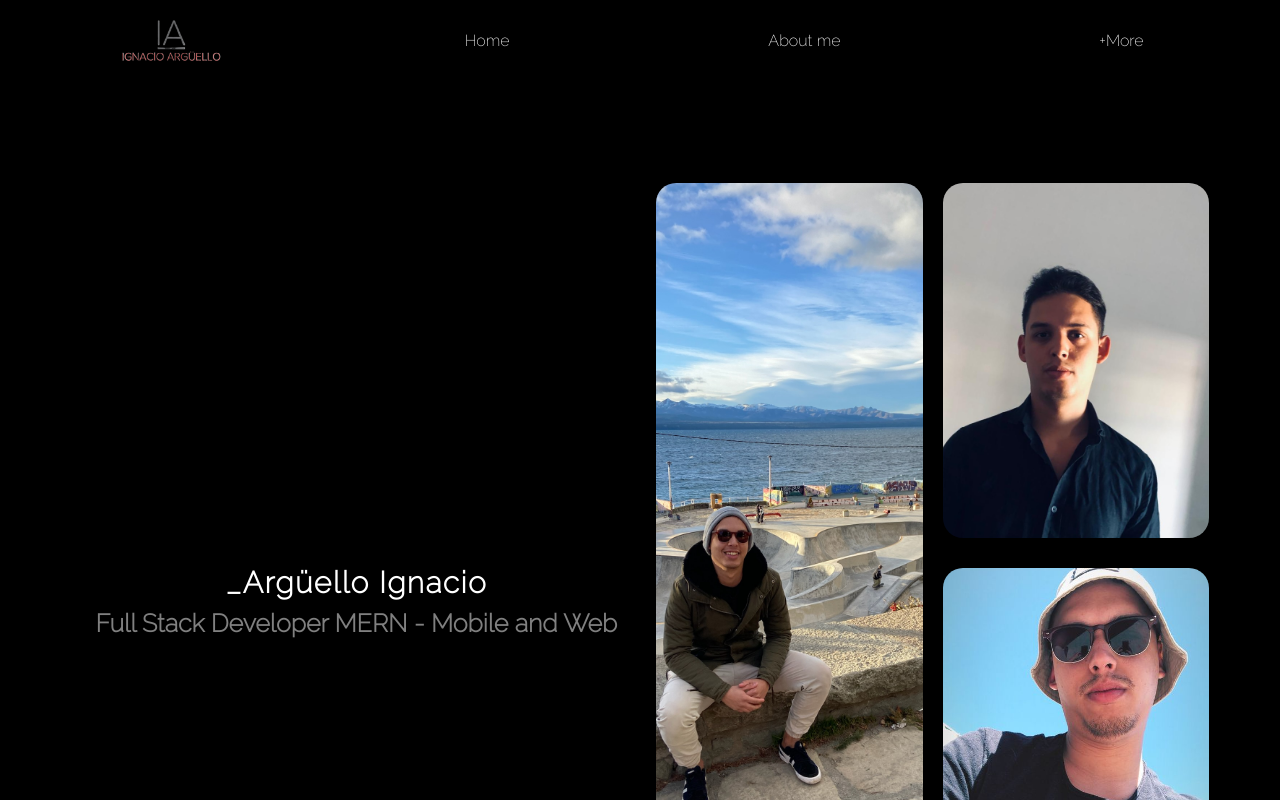
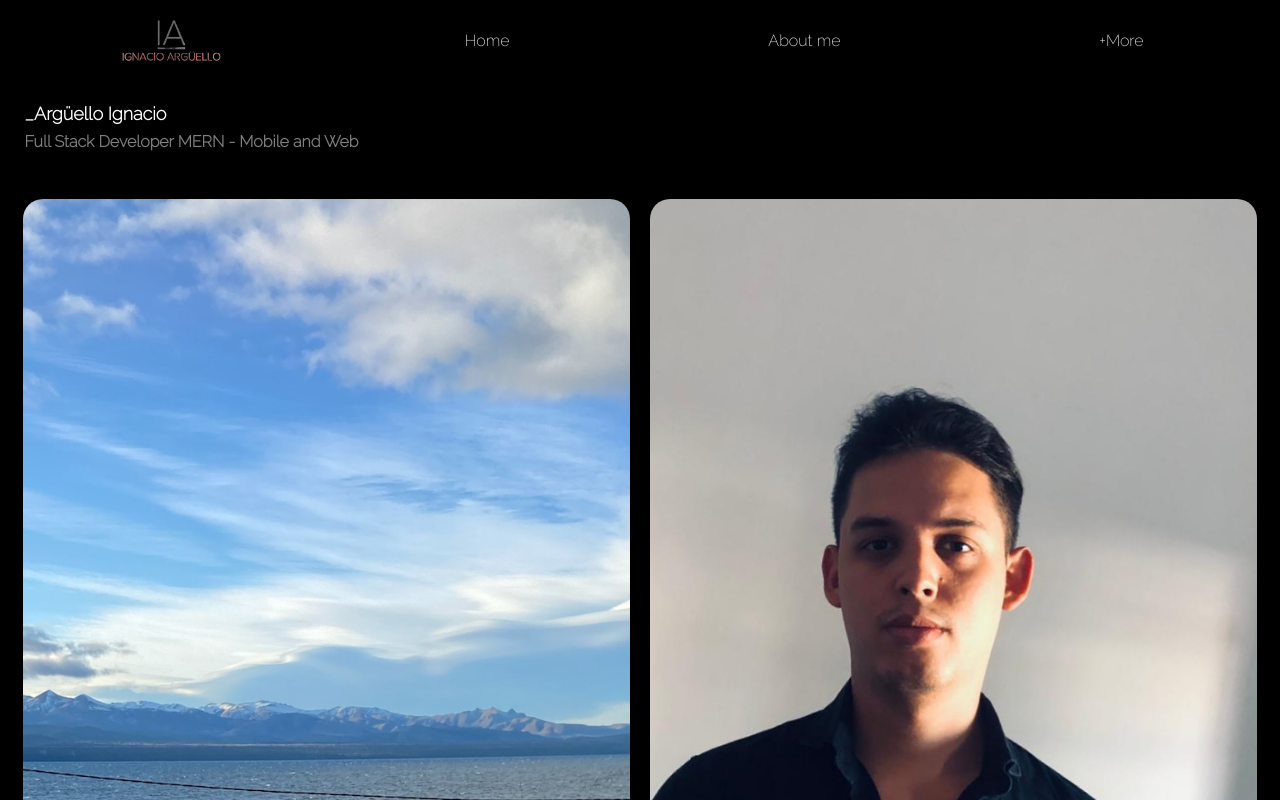
Before and after one commit to ignaarguello/Briefcase-Portfolio, a React (Create React App) app: page / in a window 1280 px wide. Shown: the top 800 px of the page. Built offline with nearby package versions, Linux system fonts and the light colour scheme.

Commit message:
+ Pruebas de resoluciones

```diff
--- a/src/pages/Home/Home.css
+++ b/src/pages/Home/Home.css
@@ -20,7 +20,7 @@
   }
 }
 
-#container-grid-titulos__home {
+/* #container-grid-titulos__home {
   margin-top: 5rem;
   display: grid;
   grid-template-columns: 1fr 1fr;
@@ -41,4 +41,4 @@
 
 #titulo-fullstack__home {
   font-size: 25px;
-}
+} */
```
